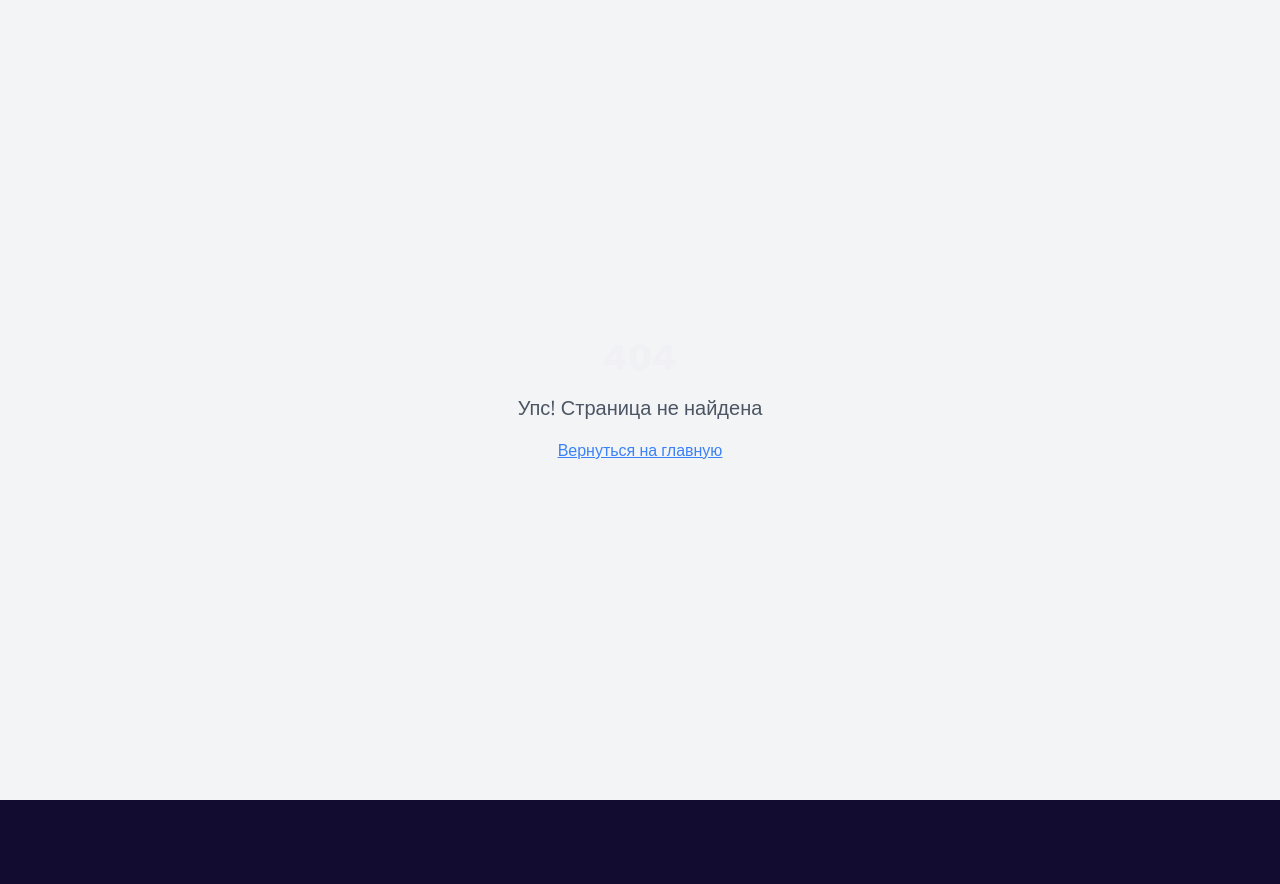
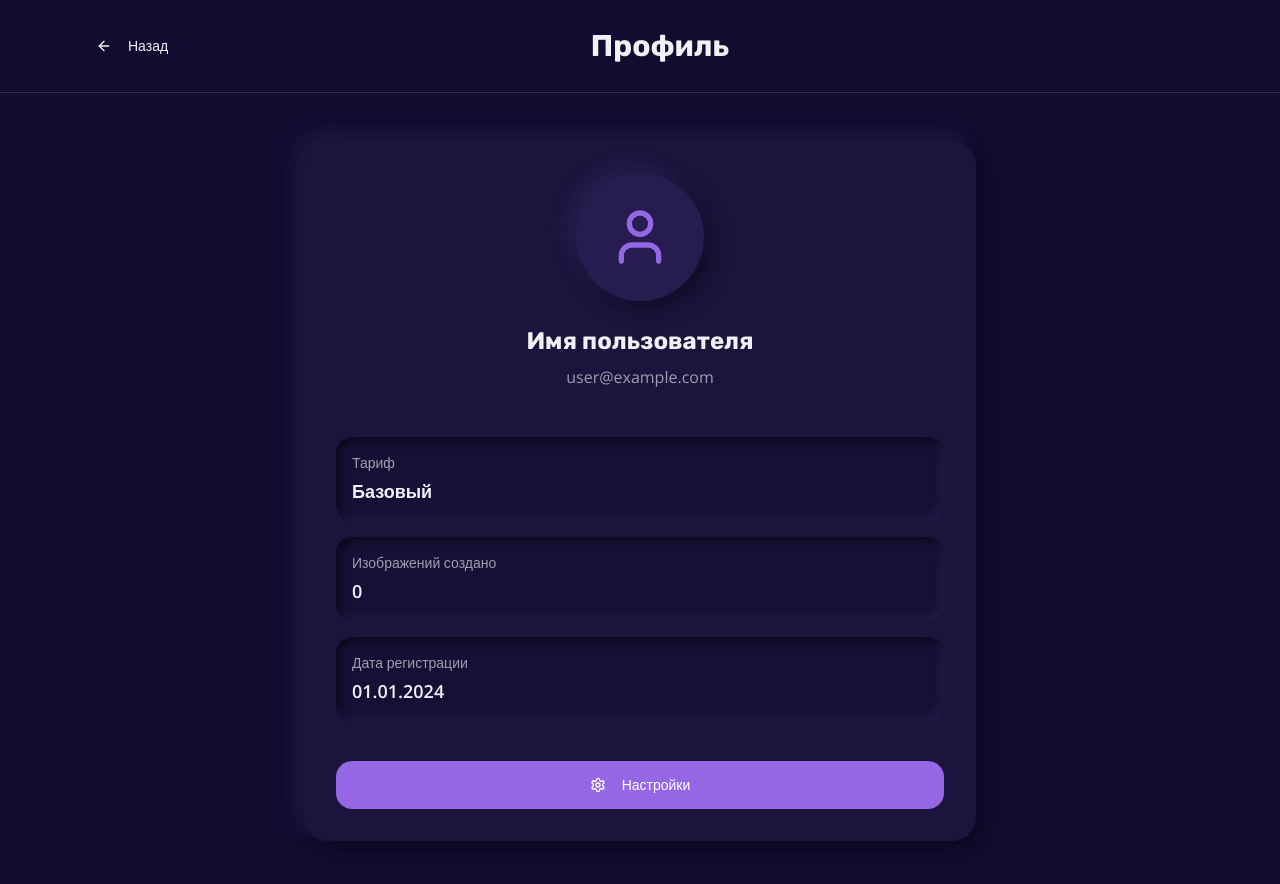
Before and after one commit to pr-poehali-dev/telegram-bot-multifunction-site, a React (Vite) app: page /profile in a window 1280 px wide. Before the commit this address had no page. Shown: the top 884 px of the page. Before the commit the page ends 800 px from the top, so only its background shows below. Built offline with nearby package versions, Linux system fonts and the light colour scheme.

Commit message:
feat: добавить интерактивные кнопки навигации

```diff
--- a/src/App.tsx
+++ b/src/App.tsx
@@ -6,6 +6,8 @@ import { QueryClient, QueryClientProvider } from "@tanstack/react-query";
 import { BrowserRouter, Routes, Route } from "react-router-dom";
 import Index from "./pages/Index";
 import Pricing from "./pages/Pricing";
+import Gallery from "./pages/Gallery";
+import Profile from "./pages/Profile";
 import NotFound from "./pages/NotFound";
 
 const queryClient = new QueryClient();
@@ -19,6 +21,8 @@ const App = () => (
         <Routes>
           <Route path="/" element={<Index />} />
           <Route path="/pricing" element={<Pricing />} />
+          <Route path="/gallery" element={<Gallery />} />
+          <Route path="/profile" element={<Profile />} />
           {/* ADD ALL CUSTOM ROUTES ABOVE THE CATCH-ALL "*" ROUTE */}
           <Route path="*" element={<NotFound />} />
         </Routes>
--- /dev/null
+++ b/src/pages/Gallery.tsx
@@ -0,0 +1,42 @@
+import { Link } from 'react-router-dom';
+import { Button } from '@/components/ui/button';
+import { Card } from '@/components/ui/card';
+import Icon from '@/components/ui/icon';
+
+const Gallery = () => {
+  return (
+    <div className="min-h-screen bg-background">
+      <header className="py-6 px-4 border-b border-border">
+        <div className="max-w-6xl mx-auto flex items-center justify-between">
+          <Link to="/">
+            <Button variant="ghost" size="lg">
+              <Icon name="ArrowLeft" size={20} className="mr-2" />
+              Назад
+            </Button>
+          </Link>
+          <h1 className="text-3xl font-bold">Галерея</h1>
+          <div className="w-24"></div>
+        </div>
+      </header>
+
+      <section className="py-12 px-4">
+        <div className="max-w-6xl mx-auto">
+          <div className="grid grid-cols-3 gap-6">
+            {Array(9).fill(null).map((_, index) => (
+              <Card
+                key={index}
+                className="neomorph-hover rounded-3xl border-0 bg-card overflow-hidden group cursor-pointer transition-all duration-300 hover:scale-105"
+              >
+                <div className="aspect-square bg-gradient-to-br from-primary/20 to-accent/20 flex items-center justify-center">
+                  <Icon name="Image" size={48} className="text-muted-foreground/30" />
+                </div>
+              </Card>
+            ))}
+          </div>
+        </div>
+      </section>
+    </div>
+  );
+};
+
+export default Gallery;
--- a/src/pages/Index.tsx
+++ b/src/pages/Index.tsx
@@ -146,6 +146,38 @@ const Index = () => {
               </Card>
             ))}
           </div>
+
+          <div className="flex gap-6 justify-center mt-16">
+            <Link to="/gallery">
+              <Button
+                size="lg"
+                className="neomorph-hover rounded-2xl px-8 py-6 bg-gradient-to-br from-primary/90 to-primary transition-all duration-300 hover:scale-105"
+              >
+                <Icon name="Grid3x3" size={24} className="mr-2" />
+                <span className="text-lg font-semibold">Галерея</span>
+              </Button>
+            </Link>
+
+            <Link to="/profile">
+              <Button
+                size="lg"
+                className="neomorph-hover rounded-2xl px-8 py-6 bg-gradient-to-br from-accent/90 to-accent transition-all duration-300 hover:scale-105"
+              >
+                <Icon name="User" size={24} className="mr-2" />
+                <span className="text-lg font-semibold">Профиль</span>
+              </Button>
+            </Link>
+
+            <Link to="/pricing">
+              <Button
+                size="lg"
+                className="neomorph-hover rounded-2xl px-8 py-6 bg-gradient-to-br from-primary/90 to-primary transition-all duration-300 hover:scale-105"
+              >
+                <Icon name="CreditCard" size={24} className="mr-2" />
+                <span className="text-lg font-semibold">Тарифы</span>
+              </Button>
+            </Link>
+          </div>
         </div>
       </section>
 
--- /dev/null
+++ b/src/pages/Profile.tsx
@@ -0,0 +1,67 @@
+import { Link } from 'react-router-dom';
+import { Button } from '@/components/ui/button';
+import { Card } from '@/components/ui/card';
+import Icon from '@/components/ui/icon';
+
+const Profile = () => {
+  return (
+    <div className="min-h-screen bg-background">
+      <header className="py-6 px-4 border-b border-border">
+        <div className="max-w-6xl mx-auto flex items-center justify-between">
+          <Link to="/">
+            <Button variant="ghost" size="lg">
+              <Icon name="ArrowLeft" size={20} className="mr-2" />
+              Назад
+            </Button>
+          </Link>
+          <h1 className="text-3xl font-bold">Профиль</h1>
+          <div className="w-24"></div>
+        </div>
+      </header>
+
+      <section className="py-12 px-4">
+        <div className="max-w-2xl mx-auto">
+          <Card className="neomorph rounded-3xl border-0 bg-card p-8">
+            <div className="flex flex-col items-center gap-6">
+              <div className="neomorph w-32 h-32 rounded-full flex items-center justify-center bg-primary/10">
+                <Icon name="User" size={64} className="text-primary" />
+              </div>
+
+              <div className="text-center">
+                <h2 className="text-2xl font-bold mb-2">Имя пользователя</h2>
+                <p className="text-muted-foreground">user@example.com</p>
+              </div>
+
+              <div className="w-full space-y-4 mt-6">
+                <div className="neomorph-inset rounded-2xl p-4 bg-background/50">
+                  <p className="text-sm text-muted-foreground mb-1">Тариф</p>
+                  <p className="text-lg font-semibold">Базовый</p>
+                </div>
+
+                <div className="neomorph-inset rounded-2xl p-4 bg-background/50">
+                  <p className="text-sm text-muted-foreground mb-1">Изображений создано</p>
+                  <p className="text-lg font-semibold">0</p>
+                </div>
+
+                <div className="neomorph-inset rounded-2xl p-4 bg-background/50">
+                  <p className="text-sm text-muted-foreground mb-1">Дата регистрации</p>
+                  <p className="text-lg font-semibold">01.01.2024</p>
+                </div>
+              </div>
+
+              <Button
+                size="lg"
+                className="neomorph-hover rounded-2xl px-8 py-6 bg-primary mt-4 w-full"
+              >
+                <Icon name="Settings" size={20} className="mr-2" />
+                Настройки
+              </Button>
+            </div>
+          </Card>
+        </div>
+      </section>
+    </div>
+  );
+};
+
+export default Profile;
```
